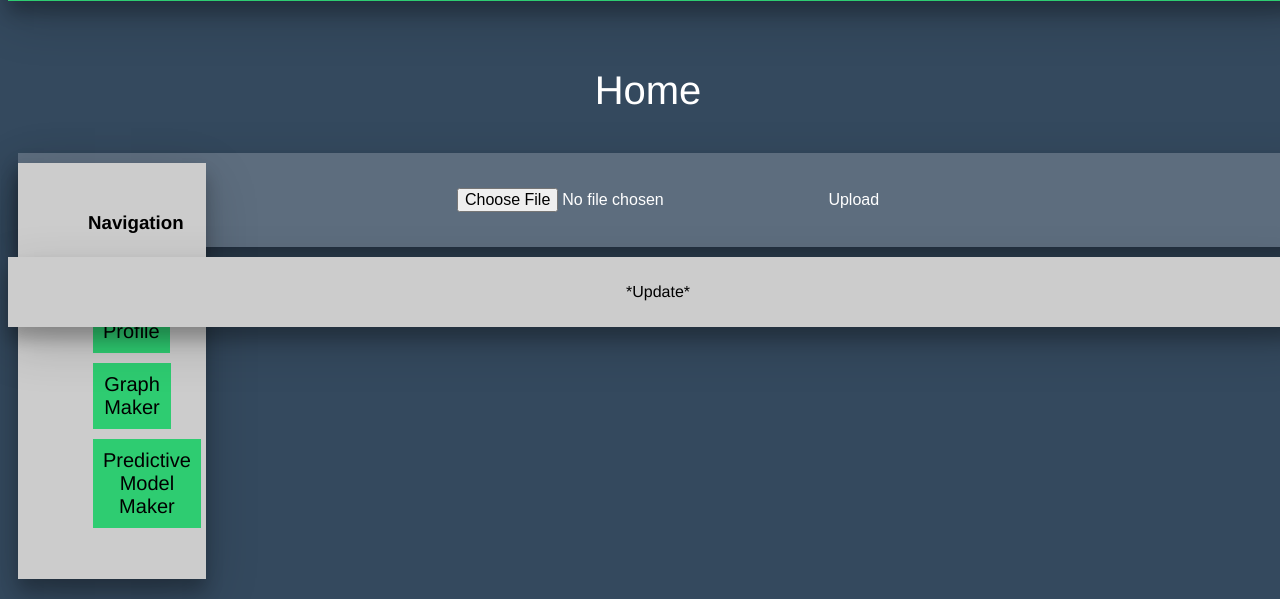
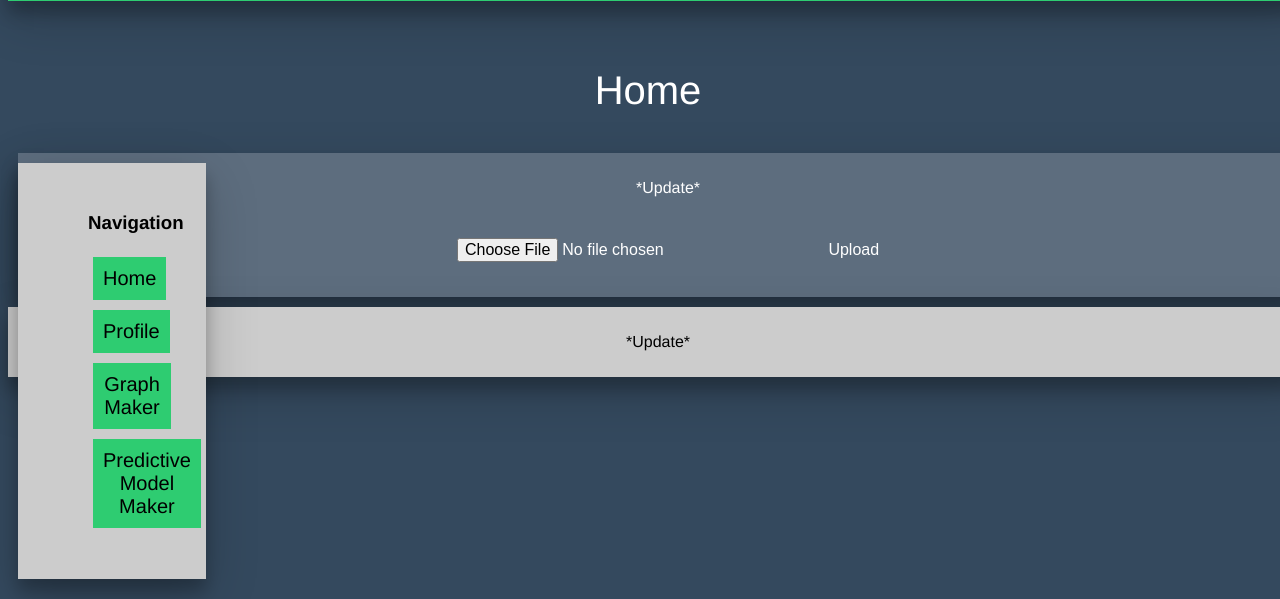
Before and after one commit to JKot2020/StatMeal, a Flask app: page / in a window 1280 px wide. Shown: the part 201-800 px from the top of the page. Run offline with Flask 3, Linux system fonts and the light colour scheme.

Commit message:
Move navigation bar in front

```diff
--- a/static/statmeal.css
+++ b/static/statmeal.css
@@ -30,6 +30,7 @@ nav {
     background: #ccc;
     overflow: hidden;
     position: absolute;
+    z-index: 1;
     float: left;
     flex: 1;
     margin: 10px;
@@ -89,12 +90,13 @@ ul {
 }
 article {
     background-color: #5D6D7E;
-    flex: 2;
+    flex: 0;
     padding: 10px;
     width: 100%;
     height: 100%;
     flex-direction: column;
     flex-grow: 1;
+    position: sticky;
     margin: 10px;
     float: center;
     text-align: center;
--- a/templates/statmeal.html
+++ b/templates/statmeal.html
@@ -32,6 +32,9 @@
                 </ul>
             </nav>
             <article>
+                <p style="margin-left: 30px; margin-right: 30px;">
+                    *Update*
+                </p>
                 <form action = "/success" method = "post" enctype="multipart/form-data">
                     <input type="file" name="file" />
                     <input type = "submit" value="Upload">
```
